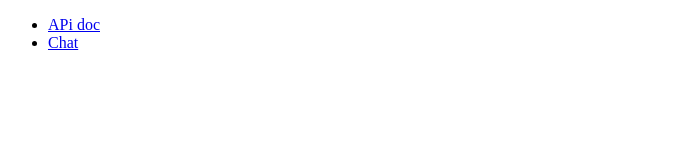
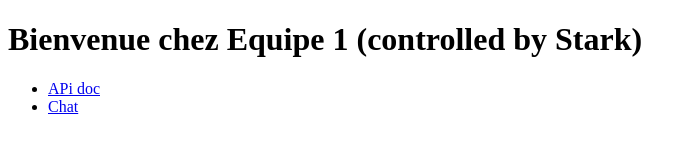
Before and after one commit to IIM-Creative-Technology/NODEJS-SOCKETIO-IIM-A4-DW2-EQUIPE1, a website: page template/index.html in a window 1280 px wide. Shown: the whole page, without its empty margins (0-696 px from the left). Drawn offline with Linux system fonts and the light colour scheme.

Commit message:
[feature] add title

```diff
--- a/template/index.html
+++ b/template/index.html
@@ -5,6 +5,7 @@
     <title>node app</title>
 </head>
 <body>
+<h1 class="title">Bienvenue chez Equipe 1 (controlled by Stark)</h1>
 <nav>
     <ul>
         <li>
```
